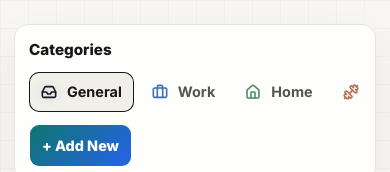
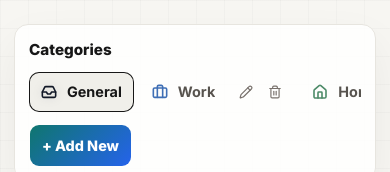
Before and after one commit to Chibbs13/todo-react, a React (Vite) app in the folder client/: page / in a window 390 px wide. Shown: the top 172 px of the page. Built offline with nearby package versions, Linux system fonts and the light colour scheme.

Commit message:
fixed category management

```diff
--- a/client/src/App.css
+++ b/client/src/App.css
@@ -67,7 +67,7 @@ textarea {
   gap: 5px;
 }
 
-.category-item,
+.category-row,
 .category-add-button,
 .category-chip,
 .todo-add-button,
@@ -82,16 +82,30 @@ textarea {
     transform 0.16s ease;
 }
 
-.category-item {
+.category-row {
   display: flex;
   align-items: center;
-  gap: 10px;
+  gap: 6px;
   width: 100%;
   min-height: 40px;
-  padding: 9px 12px;
   border-radius: 10px;
   background: transparent;
   color: #57534e;
+}
+
+.category-item {
+  display: flex;
+  flex: 1;
+  align-items: center;
+  gap: 10px;
+  min-width: 0;
+  min-height: 40px;
+  padding: 9px 12px;
+  border: 0;
+  border-radius: 10px;
+  background: transparent;
+  color: inherit;
+  cursor: pointer;
   font-size: 0.9rem;
   font-weight: 700;
   text-align: left;
@@ -109,19 +123,61 @@ textarea {
   white-space: nowrap;
 }
 
-.category-item:hover {
+.category-row:hover {
   background: #f5f4ef;
   color: #171717;
 }
 
-.category-item.active {
+.category-row.active {
   background: #f0efea;
   color: #171717;
   box-shadow: inset 0 0 0 1px #171717;
 }
 
-.category-item.active svg {
+.category-row.active svg {
   filter: drop-shadow(0 0 5px var(--category-shadow));
+}
+
+.category-row-actions {
+  display: flex;
+  flex: 0 0 auto;
+  gap: 3px;
+  padding-right: 6px;
+  opacity: 0;
+  transition: opacity 0.16s ease;
+}
+
+.category-row:hover .category-row-actions,
+.category-row-actions:focus-within {
+  opacity: 1;
+}
+
+.category-row-actions button {
+  display: inline-flex;
+  align-items: center;
+  justify-content: center;
+  width: 26px;
+  height: 26px;
+  border: 0;
+  border-radius: 8px;
+  background: transparent;
+  color: #78716c;
+  cursor: pointer;
+  transition:
+    background 0.16s ease,
+    color 0.16s ease,
+    transform 0.16s ease;
+}
+
+.category-row-actions button:hover {
+  background: #ffffff;
+  color: #171717;
+  transform: translateY(-1px);
+}
+
+.category-row-actions button:last-child:hover {
+  background: #fee2e2;
+  color: #991b1b;
 }
 
 .category-add-button {
@@ -1026,10 +1082,17 @@ textarea {
     padding-bottom: 2px;
   }
 
-  .category-item {
+  .category-row {
     width: auto;
     flex: 0 0 auto;
+  }
+
+  .category-item {
     white-space: nowrap;
+  }
+
+  .category-row-actions {
+    opacity: 1;
   }
 
   .category-add-button {
--- a/client/src/App.jsx
+++ b/client/src/App.jsx
@@ -83,6 +83,7 @@ function App() {
   const cleanupPromptTimeoutRef = useRef(null);
 
   const [isAddingCategory, setIsAddingCategory] = useState(false);
+  const [editingCategory, setEditingCategory] = useState(null);
   const [newCategory, setNewCategory] = useState("");
   const [newCategoryIcon, setNewCategoryIcon] = useState("tag");
 
@@ -265,12 +266,23 @@ function App() {
 
   function openAddCategoryModal() {
     setIsAddingCategory(true);
+    setEditingCategory(null);
     setNewCategory("");
     setNewCategoryIcon("tag");
   }
 
+  function openEditCategoryModal(category) {
+    if (category === GENERAL_CATEGORY) return;
+
+    setIsAddingCategory(true);
+    setEditingCategory(category);
+    setNewCategory(category);
+    setNewCategoryIcon(categoryIcons[category] || "tag");
+  }
+
   const closeCategoryModal = useCallback(function closeCategoryModal() {
     setIsAddingCategory(false);
+    setEditingCategory(null);
     setNewCategory("");
     setNewCategoryIcon("tag");
   }, []);
@@ -279,13 +291,73 @@ function App() {
     const trimmed = newCategory.trim();
 
     if (!trimmed) return;
-    if (categories.includes(trimmed)) return;
+    if (trimmed === GENERAL_CATEGORY && editingCategory !== GENERAL_CATEGORY) {
+      return;
+    }
+    if (categories.includes(trimmed) && trimmed !== editingCategory) return;
+
+    if (editingCategory) {
+      setCategories(
+        categories.map((category) =>
+          category === editingCategory ? trimmed : category,
+        ),
+      );
+      setTask(
+        task.map((taskItem) =>
+          taskItem.category === editingCategory
+            ? { ...taskItem, category: trimmed }
+            : taskItem,
+        ),
+      );
+      setCategoryIcons((currentIcons) => {
+        const { [editingCategory]: _oldIcon, ...remainingIcons } =
+          currentIcons;
+
+        return { ...remainingIcons, [trimmed]: newCategoryIcon };
+      });
+
+      if (selectedCategory === editingCategory) {
+        setSelectedCategory(trimmed);
+      }
+      if (taskCategory === editingCategory) {
+        setTaskCategory(trimmed);
+      }
+
+      closeCategoryModal();
+      return;
+    }
+
     if (categories.length >= 8) return;
 
     setCategories([...categories, trimmed]);
     setCategoryIcons({ ...categoryIcons, [trimmed]: newCategoryIcon });
     setSelectedCategory(trimmed);
     closeCategoryModal();
+  }
+
+  function deleteCategory(category) {
+    if (category === GENERAL_CATEGORY) return;
+
+    setCategories(categories.filter((item) => item !== category));
+    setCategoryIcons((currentIcons) => {
+      const { [category]: _deletedIcon, ...remainingIcons } = currentIcons;
+
+      return remainingIcons;
+    });
+    setTask(
+      task.map((taskItem) =>
+        taskItem.category === category
+          ? { ...taskItem, category: GENERAL_CATEGORY }
+          : taskItem,
+      ),
+    );
+
+    if (selectedCategory === category) {
+      setSelectedCategory(GENERAL_CATEGORY);
+    }
+    if (taskCategory === category) {
+      setTaskCategory(GENERAL_CATEGORY);
+    }
   }
 
   return (
@@ -297,6 +369,8 @@ function App() {
           selectedCategory={selectedCategory}
           onSelectCategory={setSelectedCategory}
           onAddCategory={openAddCategoryModal}
+          onEditCategory={openEditCategoryModal}
+          onDeleteCategory={deleteCategory}
         />
 
         <div className="todo-container">
@@ -417,12 +491,14 @@ function App() {
 
       <CategoryModal
         isOpen={isAddingCategory}
+        modalTitle={editingCategory ? "Edit Category" : "Add New Category"}
         newCategory={newCategory}
         setNewCategory={setNewCategory}
         newCategoryIcon={newCategoryIcon}
         setNewCategoryIcon={setNewCategoryIcon}
         closeCategoryModal={closeCategoryModal}
         saveCategory={saveCategory}
+        saveLabel={editingCategory ? "Save Category" : "Add Category"}
       />
     </main>
   );
--- a/client/src/components/CategoryModal.jsx
+++ b/client/src/components/CategoryModal.jsx
@@ -5,12 +5,14 @@ import { CATEGORY_ICON_OPTIONS } from "../lib/categoryIcons";
 
 function CategoryModal({
   isOpen,
+  modalTitle,
   newCategory,
   setNewCategory,
   newCategoryIcon,
   setNewCategoryIcon,
   closeCategoryModal,
   saveCategory,
+  saveLabel,
 }) {
   const inputRef = useRef(null);
   const selectedIconLabel =
@@ -54,7 +56,7 @@ function CategoryModal({
           >
             <div className="task-modal-header">
               <h2 className="modal-title" id="category-modal-title">
-                Add New Category
+                {modalTitle}
               </h2>
             </div>
 
@@ -99,7 +101,7 @@ function CategoryModal({
 
             <div className="modal-actions">
               <Button className="modal-primary-button" type="submit">
-                Add Category
+                {saveLabel}
               </Button>
               <Button
                 className="modal-secondary-button"
--- a/client/src/components/CategorySidebar.jsx
+++ b/client/src/components/CategorySidebar.jsx
@@ -1,3 +1,4 @@
+import { Pencil, Trash2 } from "lucide-react";
 import { getCategoryStyle } from "../lib/categoryColors";
 import { getCategoryIcon } from "../lib/categoryIcons";
 
@@ -7,6 +8,8 @@ function CategorySidebar({
   selectedCategory,
   onSelectCategory,
   onAddCategory,
+  onEditCategory,
+  onDeleteCategory,
 }) {
   return (
     <aside className="category-sidebar">
@@ -15,20 +18,45 @@ function CategorySidebar({
       <div className="category-list">
         {categories.map((category) => {
           const CategoryIcon = getCategoryIcon(category, categoryIcons);
+          const canManageCategory = category !== "General";
 
           return (
-            <button
+            <div
               key={category}
-              className={`category-item ${
+              className={`category-row ${
                 selectedCategory === category ? "active" : ""
               }`}
               style={getCategoryStyle(category)}
-              type="button"
-              onClick={() => onSelectCategory(category)}
             >
-              <CategoryIcon size={16} strokeWidth={2.4} />
-              <span>{category}</span>
-            </button>
+              <button
+                className="category-item"
+                type="button"
+                onClick={() => onSelectCategory(category)}
+              >
+                <CategoryIcon size={16} strokeWidth={2.4} />
+                <span>{category}</span>
+              </button>
+
+              {canManageCategory && (
+                <div className="category-row-actions">
+                  <button
+                    type="button"
+                    aria-label={`Edit ${category}`}
+                    onClick={() => onEditCategory(category)}
+                  >
+                    <Pencil size={14} />
+                  </button>
+
+                  <button
+                    type="button"
+                    aria-label={`Delete ${category}`}
+                    onClick={() => onDeleteCategory(category)}
+                  >
+                    <Trash2 size={14} />
+                  </button>
+                </div>
+              )}
+            </div>
           );
         })}
       </div>
```
